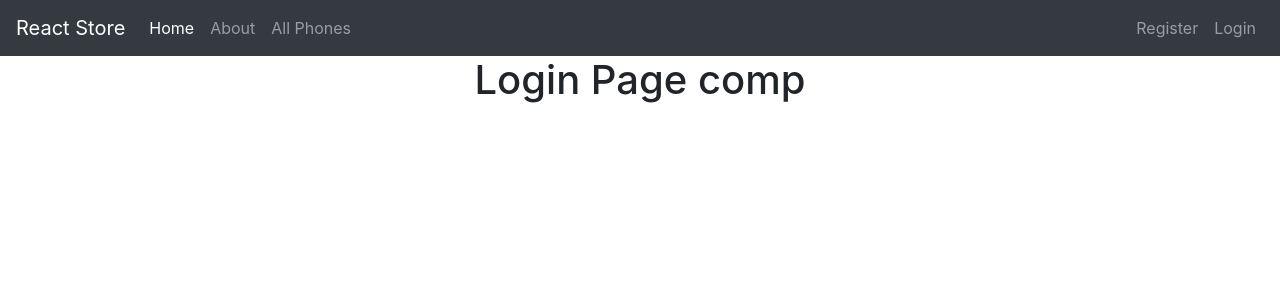
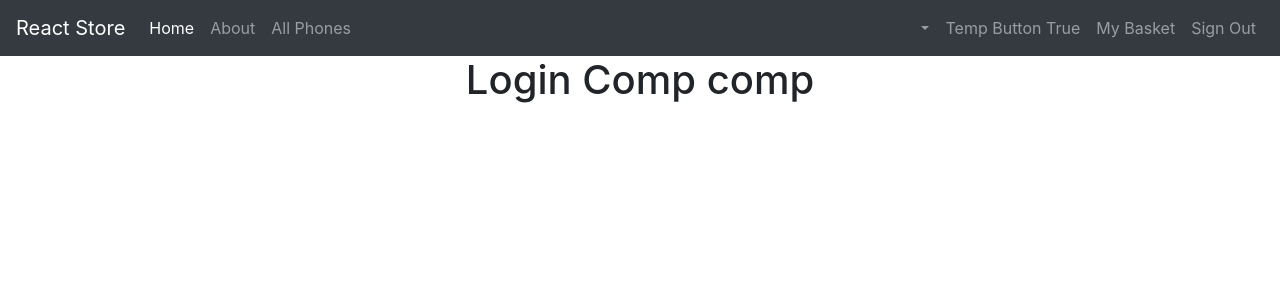
Before and after one commit to sameerul97/React_Ecommerce, a React (Create React App) app: page /login in a window 1280 px wide. Shown: the top 300 px of the page. Built offline with nearby package versions, Linux system fonts and the light colour scheme.

Commit message:
Navbar routes area automatically hidden and displayed based on user logged in activity

```diff
--- a/src/App.js
+++ b/src/App.js
@@ -2,16 +2,16 @@ import React, { Component } from 'react';
 import './App.css';
 // import Router from "./router";
 import { BrowserRouter as Router, Route, Link, Switch, Redirect } from "react-router-dom";
-import AboutPageComponent from "./components/aboutPage"
-import HomePageComponent from "./components/homePage"
-import AllPhonesComponent from "./components/allPhonesPage"
+import AboutPageComponent from "./components/aboutPage";
+import HomePageComponent from "./components/homePage";
+import AllPhonesComponent from "./components/allPhonesPage";
 import DetailPhoneComponent from "./components/detailPhone";
 import ErrorComponent from "./components/errorComponent";
-import LoginComponent from "./components/loginComponent"
-import UserDashboardComponent from "./components/userDashboard"
-import Basket from "./components/basket"
+import LoginComponent from "./components/login";
+import UserDashboardComponent from "./components/userDashboard";
+import Basket from "./components/basket";
 import decode from "jwt-decode";
-import authservice from "./services/authenticationService";
+// import authservice from "./services/authenticationService";
 
 
 const Index = () => <HomePageComponent></HomePageComponent>;
@@ -22,9 +22,9 @@ const Login = () => <LoginComponent></LoginComponent>;
 const UserDashboard = () => <UserDashboardComponent></UserDashboardComponent>;
 const NoMatch = () => <ErrorComponent></ErrorComponent>;
 // const Users = () => <h2>Users</h2>;
-const state = {
-  isLoggedIn: localStorage.getItem("token")
-}
+// const state = {
+//   isLoggedIn: localStorage.getItem("token")
+// }
 const authenticated = () => {
 
   const token = localStorage.getItem('token');
@@ -40,7 +40,7 @@ const authenticated = () => {
     if (expiration.exp < new Date().getTime() / 1000) {
       // loginService.setTrue();
 
-      state.isLoggedIn = true;
+      // state.isLoggedIn = true;
       return false;
     }
 
@@ -72,13 +72,39 @@ function PrivateRoute({ component: Component, ...rest }) {
 class App extends Component {
   constructor(props) {
     super(props);
-    this.state = {
-      userIsLoggedIn: "",
-      name: "sameerul HAMEEd",
-    }
+    this.state = { logged: false }
+    this.TokenData = localStorage.getItem("token");
+    // this.logOutFn = this.logOutFn.bind(this);
+    this.updateLink = this.updateLink.bind(this);
   }
+  updateLink() {
+    // console.log("cald");
+    // if(localStorage.getItem("token") !== undefined)
+    // {
+
+    // }
+  }
+  updateLink = () => {
+    console.log("updating");
+    this.setState({ logged: true })
+    // this.setState({ word: 'bar' })
+  }
+
+
   render() {
     const name = 'Sam';
+    const isLoggedIn = this.state.logged;
+    let button;
+
+    if (isLoggedIn) {
+      button = <li className="nav-item" >
+        <a className="nav-link" >Temp Button True</a>
+      </li>
+    } else {
+      button = <li className="nav-item" >
+        <a className="nav-link" routerLink="/register">Temp Buttn False</a>
+      </li>
+    }
     return (
       <div className="App" mydata={this.state.userIsLoggedIn, this.state.name}>
         <Router>
@@ -103,7 +129,7 @@ class App extends Component {
                 </ul>
 
                 <ul className="navbar-nav ml-auto">
-                  {authenticated() &&
+                  {this.state.logged &&
                     <li className="nav-item dropdown">
                       <a className="nav-link dropdown-toggle" href="#" id="navbarDropdown" role="button" data-toggle="dropdown"
                         aria-haspopup="true" aria-expanded="false">
@@ -116,25 +142,25 @@ class App extends Component {
 
                     </li>
                   }
-                  {!authenticated() &&
+                  {!this.state.logged &&
                     <li className="nav-item" >
                       <a className="nav-link" routerLink="/register">Register</a>
                     </li>
                   }
-                  {!authenticated() &&
+                  {button}
+                  {!this.state.logged &&
 
                     <li className="nav-item" >
-                      <a className="nav-link" routerLink="/login">Login</a>
+                      <Link to="/login" className="nav-link">Login</Link>
                     </li>
                   }
-                  {authenticated() &&
+                  {this.state.logged &&
                     <li className="nav-item" >
                       <a className="nav-link" routerLink="/basket">My Basket
                             </a>
                     </li>
                   }
-                  {authenticated() &&
-
+                  {this.state.logged &&
                     <li className="nav-item">
                       <a className="nav-link" routerLink="/home">Sign Out</a>
                     </li>
@@ -147,7 +173,7 @@ class App extends Component {
               <Route path="/about/" component={About} />
               <Route path="/allPhones/" component={AllPhones} />
               <Route path="/detailPhone/:mobileid" component={DetailPhone} />
-              <Route path="/login" component={Login} />
+              <Route path="/login" render={props => <LoginComponent updateLink={this.updateLink} isLogged={this.state.logged} {...props} />} />
               <PrivateRoute path="/userDashboard" component={UserDashboard} />
               <PrivateRoute path="/basket" component={Basket} />
               {/* <PrivateRoute path="/userDashboard" component={UserDashboard} /> */}
@@ -158,8 +184,8 @@ class App extends Component {
           </div>
 
         </Router>
-        {/* <h1>{name}</h1> */}
-      </div>
+{/* <h1>{name}</h1> */ }
+      </div >
     );
   }
 }
--- /dev/null
+++ b/src/components/login.jsx
@@ -0,0 +1,36 @@
+import React, { Component } from 'react';
+import { BrowserRouter as Router, Route, Link } from "react-router-dom";
+import { withRouter } from "react-router-dom";
+// import myClass from
+import "./detailPhone.css"
+import authservice from "../services/authenticationService";
+
+class LoginComponent extends Component {
+    constructor(props) {
+        super(props);
+        console.log(this.props)
+        console.log(props)
+    }
+    componentDidMount() {
+        console.log(this.props)
+        var functionA = this.props.updateLink;
+        functionA();
+        console.log(this.props.updateLink);
+        console.log(this.props.isLogged)
+        // var temp = this.props.isLoggedIn
+        // this.setState({
+
+        // })
+    }
+    render() {
+        var { passedFunction, ...otherProps } = this.props.updateLink;
+
+        return (
+            <div onClick={passedFunction }{...otherProps }>
+                <h1>Login Comp comp</h1>
+            </div>
+        )
+    }
+}
+
+export default LoginComponent;
--- a/src/components/loginComponent.jsx
+++ /dev/null
@@ -1,13 +0,0 @@
-import React, { Component } from 'react';
-
-class LoginComponent extends Component {
-    render() {
-        return (
-            <div>
-                <h1>Login Page comp</h1>
-            </div>
-        )
-    }
-}
-
-export default LoginComponent;
```
